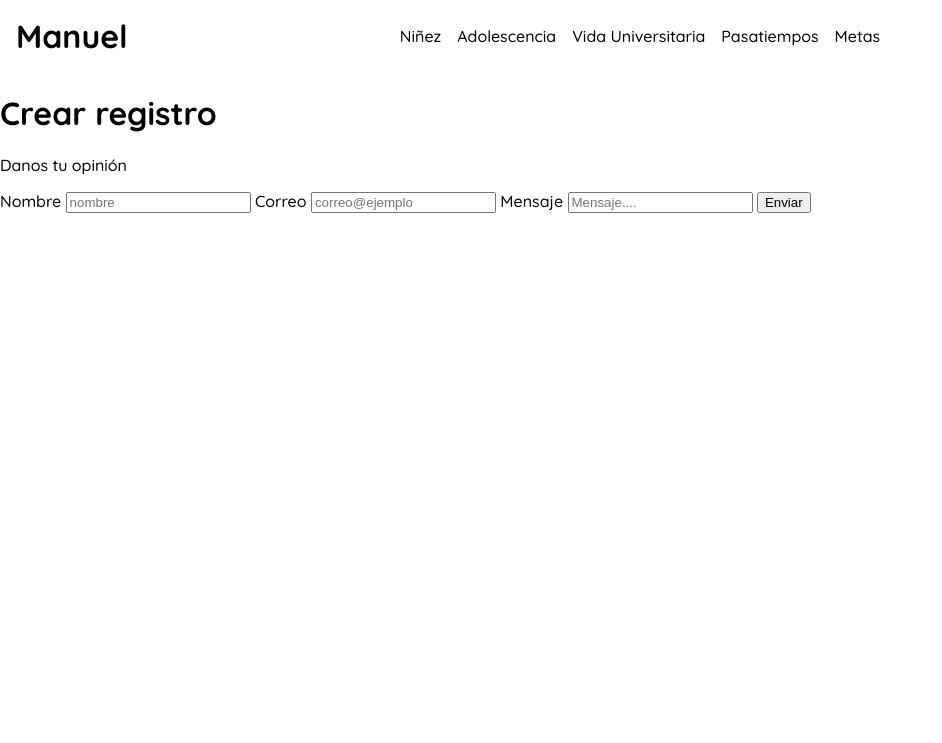
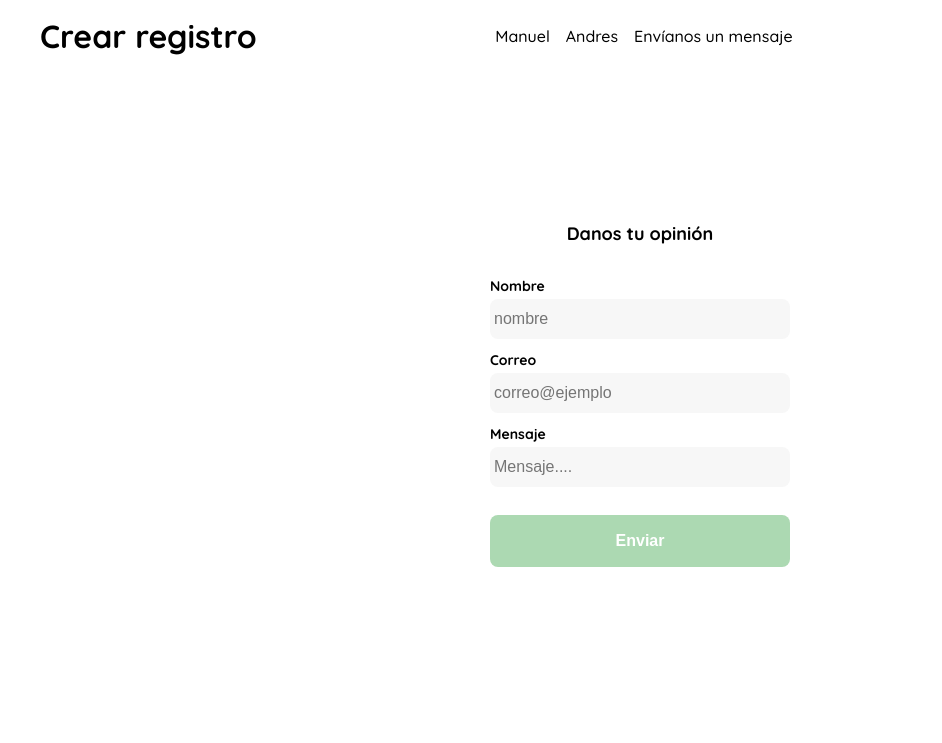
Before and after one commit to Manuel0606/proyecto-biografia-flask, a Flask app: page /registro_usuario in a window 1280 px wide. Shown: the top 743 px of the page, without its empty margins (0-942 px from the left). Run offline with Flask 2, Linux system fonts and the light colour scheme.

Commit message:
terminado

```diff
--- a/src/app.py
+++ b/src/app.py
@@ -27,7 +27,7 @@ def registro():
 def index():
     return render_template('index.html')
 
-@app.route('/felipe')
+@app.route('/andres')
 def felipe():
     biografia = """
     Nací el 28 de Octubre de 2001, pasé mi niñez y parte de mi adolescencia en Bogotá, luego vine a vivir a Chiquinquirá a terminar mis estudios de la secundaria, allí fue donde aprendí a jugar basketball.
@@ -36,26 +36,28 @@ def felipe():
     """
     foto_url="images/foto_andres.jpg"
     data = {
-        'nombre':'Andrés Felipe Carranza Ruiz',
+        'nombre': 'Andres',
+        'nombreCompleto':'Andrés Felipe Carranza Ruiz',
         'biografia':biografia,
         'foto_url':foto_url
     }
-    return render_template('felipe.html', data=data)
+    return render_template('usuario.html', data=data)
 
 @app.route('/manuel')
 def manuel():
     biografia = """
-    Nací el 06 de Abril de 2002, pasé mi niñez y parte de mi adolescencia en Pamplona, Cúcuta, Bucaramanga, San Alberto y Guateque, luego vine a vivir a Ubaté a iniciar mis estudios universitarios.
+    Nací el 06 de Abril de 2002, pasé mi niñez y parte de mi adolescencia en Pamplona, Cúcuta, Bucaramanga, San Alberto y Guateque, luego llegué a vivir a Ubaté a iniciar mis estudios universitarios.
     Algunos de mis pasatiempos son el basketball, los videojuegos, la computación y la música.
     Mis metas son alcanzar el nivel senior en desarrollo web.
     """
     foto_url="images/foto_manuel.jpeg"
     data = {
-        'nombre':'Manuel Alejandro Comezaña Quintero',
+        'nombre': 'Manuel',
+        'nombreCompleto':'Manuel Alejandro Comezaña Quintero',
         'biografia':biografia,
         'foto_url':foto_url
     }
-    return render_template('manuel.html', data=data)
+    return render_template('usuario.html', data=data)
 
 if __name__ == '__main__':
   app.run(debug=True, port=6001)
--- a/src/static/css/style.css
+++ b/src/static/css/style.css
@@ -1,33 +1,130 @@
 @import url('https://fonts.googleapis.com/css2?family=Quicksand:wght@300;500;700&display=swap');
+
+:root {
+    --white: #FFFFFF;
+    --black: #000000;
+    --very-light-pink: #C7C7C7;
+    --text-input-field: #F7F7F7;
+    --hospital-green: #ACD9B2;
+    --sm: 14px;
+    --md: 16px;
+    --lg: 18px;
+}
 
 body {
     font-family: 'Quicksand', sans-serif;
     margin: 0;
 }
 
+
+/** Navbar */
 .navbar {
-    width: 100vw;
+    width: 100%;
     display: flex;
     flex-direction: column;
 }
-
 .navbar ul {
     display: grid;
     grid-template-columns: 1fr auto auto auto auto auto 1fr;
     justify-content: center;
     align-items: center;
-    padding: 0 16px;
     list-style: none;
     gap: 16px;
 }
-
 .navbar ul li a {
     text-decoration: none;
     color: black;
     /* font-weight: bold; */
 }
-
 .navbar ul li:nth-child(1) {
     font-size: xx-large;
     font-weight: bold;
 }
+
+
+/** Formulario */
+.formulario {
+    width: 100%;
+    height: 80vh;
+    display: grid;
+    place-items: center;
+}
+.form-container {
+    display: grid;
+    grid-template-rows: auto 1fr auto;
+    width: 300px;
+}
+.subtitle {
+    color: var(--black);
+    font-size: var(--lg);
+    font-weight: bold;
+    margin-top: 0;
+    margin-bottom: 32px;
+    text-align: center;
+}
+.form {
+    display: flex;
+    flex-direction: column;
+}
+.label {
+    font-size: var(--sm);
+    font-weight: bold;
+    margin-bottom: 4px;
+}
+.input {
+    background-color: var(--text-input-field);
+    border: none;
+    border-radius: 8px;
+    height: 32px;
+    font-size: var(--md);
+    padding: 4px;
+    margin-bottom: 12px;
+}
+.primary-button {
+    background-color: var(--hospital-green);
+    border-radius: 8px;
+    border: none;
+    color: var(--white);
+    width: 100%;
+    height: 52px;
+    cursor: pointer;
+    font-size: var(--md);
+    font-weight: bold;
+}
+.login-button {
+    margin-top: 16px;
+    margin-bottom: 28px;
+}
+
+
+/** Info Usuario */
+
+.container {
+    width: 100%;
+    /* height: 80vh; */
+    /* display: flex; */
+    /* place-items: center; */
+    padding: 16px;
+    box-sizing: border-box;
+}
+.info {
+    display: grid;
+    grid-template-columns: 50% auto;
+}
+.datos {
+    display: flex;
+    flex-direction: column;
+    align-items: center;
+    justify-content: center;
+}
+.datos p {
+    padding: 20px;
+}
+.container-foto {
+    display: grid;
+    place-items: center;
+}
+.foto {
+    width: 400px;
+    border-radius: 16px;
+}
--- a/src/templates/layout.html
+++ b/src/templates/layout.html
@@ -12,22 +12,16 @@
   <div class="navbar">
     <ul>
       <li>
-        <a href="/">Manuel</a>
+        <a href="/">{% block encabezado %}{% endblock %}</a>
       </li>
       <li>
-        <a href="/">Niñez</a>
+        <a href="/manuel">Manuel</a>
       </li>
       <li>
-        <a href="/">Adolescencia</a>
+        <a href="/andres">Andres</a>
       </li>
       <li>
-        <a href="/">Vida Universitaria</a>
-      </li>
-      <li>
-        <a href="/">Pasatiempos</a>
-      </li>
-      <li>
-        <a href="/">Metas</a>
+        <a href="/registro_usuario">Envíanos un mensaje</a>
       </li>
     </ul>
   </div>
--- a/src/templates/registro.html
+++ b/src/templates/registro.html
@@ -3,24 +3,31 @@
 {% block titulo %}
   Registro
 {% endblock %}
+
+{% block encabezado %}
+  Crear registro
+{% endblock %}
+
 {% block body %}
+<div class="formulario">
   <div class="form-container">
 
-    <h1 class="title">Crear registro</h1>
   <p class="subtitle">Danos tu opinión</p>
 
-    <form action="/" class="form">
+
+  <form action="/registro" method="POST" class="form">
     <label for="nombre" class="label">Nombre</label>
-        <input type="nombre" id="nombre" placeholder="nombre" class="input input-nombre">
+    <input type="text" name="nombre" id="nombre" placeholder="nombre" class="input input-nombre">
 
     <label for="correo" class="label">Correo</label>
-        <input type="correo" id="correo" placeholder="correo@ejemplo" class="input input-correo">
+    <input type="text" name="correo" id="correo" placeholder="correo@ejemplo" class="input input-correo">
 
     <label for="mensaje" class="label">Mensaje</label>
-        <input type="mensaje" id="mensaje" placeholder="Mensaje...." class="input input-mensaje">
+    <input type="text" name="mensaje" id="mensaje" placeholder="Mensaje...." class="input input-mensaje">
 
     <input type="submit" value="Enviar" class="primary-button login-button">
   </form>
+</div>
 
 </div>
 {% endblock %}
```
Also changed, not shown: src/templates/felipe.html (deleted, +0 -9 lines), src/templates/manuel.html (added, +21 -0 lines), src/templates/usuario.html (added, +21 -0 lines). Lines whose indentation alone changed are shown as unchanged.
